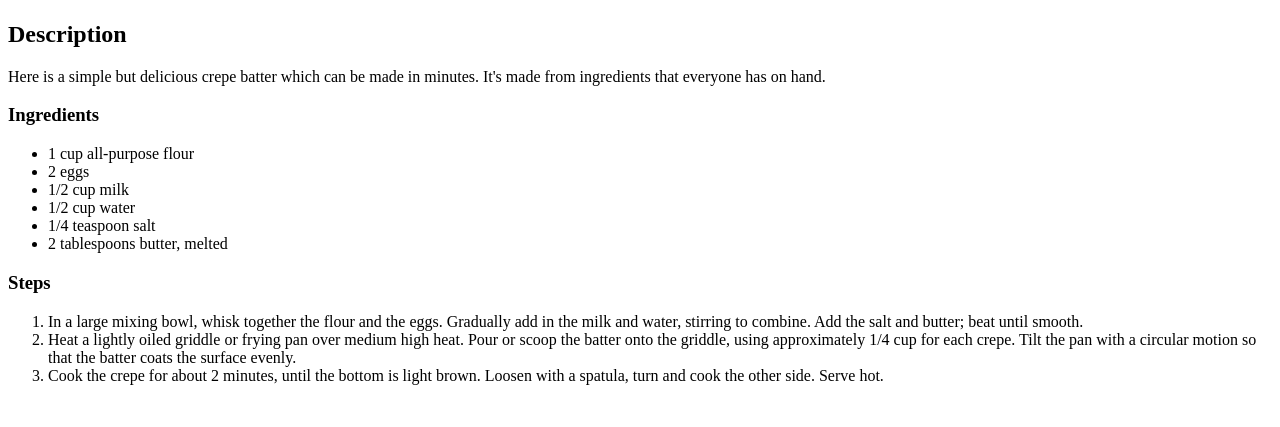
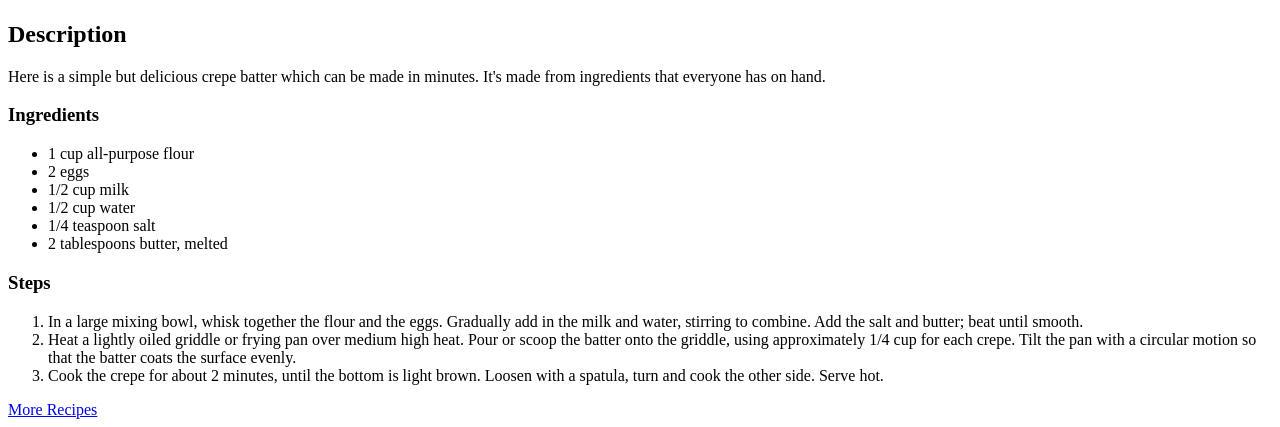
Before and after one commit to mactyre/odin-recipes, a plain HTML site: page recipes/crepe.html in a window 1280 px wide. Shown: the part 383-810 px from the top of the page. Drawn offline with Linux system fonts and the light colour scheme.

Commit message:
Add link to homepage

```diff
--- a/recipes/crepe.html
+++ b/recipes/crepe.html
@@ -26,6 +26,7 @@
             <li>Heat a lightly oiled griddle or frying pan over medium high heat. Pour or scoop the batter onto the griddle, using approximately 1/4 cup for each crepe. Tilt the pan with a circular motion so that the batter coats the surface evenly.</li>
             <li>Cook the crepe for about 2 minutes, until the bottom is light brown. Loosen with a spatula, turn and cook the other side. Serve hot.</li>
         </ol>
+        <a href="../index.html">More Recipes</a>
     </body>
 
 </html>
```
Also changed, not shown: recipes/lasagna.html (+1 -0 lines), recipes/pepperoni-pizza.html (+1 -1 lines).
